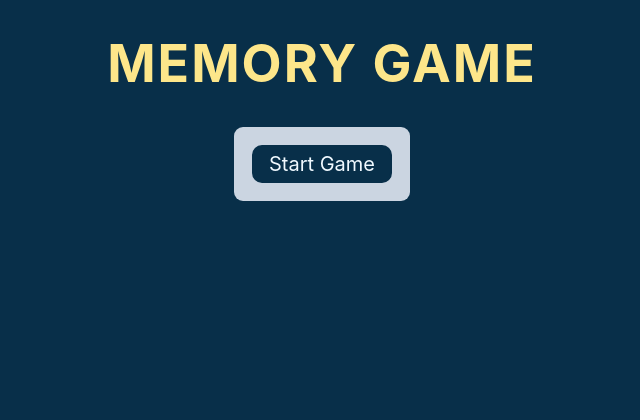
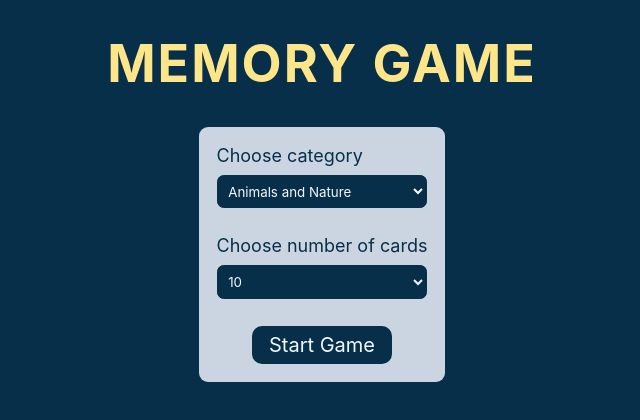
Before and after one commit to rokoworlds/demo-memory-game, a React (Vite) app: page / in a window 1280 px wide. Shown: the top 420 px of the page, without its empty margins (318-958 px from the left). Built offline with nearby package versions, Linux system fonts and the light colour scheme.

Commit message:
add: content and difficulty selectors

```diff
--- a/src/App.jsx
+++ b/src/App.jsx
@@ -6,6 +6,11 @@
 import ErrorCard from "./components/ErrorCard";
 
 function App() {
+
+  const initialFormData = {category: "animals-and-nature", number: 10}
+
+  const [formData, setFormData] = useState(initialFormData)
+
 const [isGameOn, setIsGameOn] = useState(false);
 const [emojiData, setEmojiData] = useState([]);
 const [selectedCards, setSelectedCards] = useState([]);
@@ -27,17 +32,15 @@
   }
 }, [selectedCards])
 
-console.log(isError)
+function handleFormChange(e) {
+  setFormData(prev => ({...prev, [e.target.name] : e.target.value}))
+}
 
 async function startGame(e) {
   e.preventDefault();
 
   try {
-
-    throw new Error('error is OUT bitch!');
-
-
-    const response = await fetch("https://emojihub.yurace.pro/api/all/category/animals-and-nature");
+    const response = await fetch(`https://emojihub.yurace.pro/api/all/category/${formData.category}`);
 
     if (!response.ok) {
       throw new Error('Could not fetch data from API');
@@ -66,7 +69,7 @@
   const max = data.length;
   const randomIndicesArray = [];
 
-  for (let i = 0; i < 5; i++) {
+  for (let i = 0; i < formData.number / 2; i++) {
     const newId = Math.floor(Math.random() * max);
     if (!(newId in randomIndicesArray)) {
       randomIndicesArray.push(newId)
@@ -111,11 +114,12 @@
     setIsError(false)
   }
 
+
   return (
     <>
       <main>
         <h1>Memory Game</h1>
-        {!isGameOn && !isError && <Form handleSubmit={startGame} />}
+        {!isGameOn && !isError && <Form handleSubmit={startGame} handleChange={handleFormChange} />}
 
         {isGameOn && !areAllCardsMatched &&
           <AssistiveTechInfo
--- a/src/components/Form.jsx
+++ b/src/components/Form.jsx
@@ -1,11 +1,42 @@
 import RegularButton from "./RegularButton";
 
-export default function Form({handleSubmit}) {
+export default function Form({handleSubmit, handleChange}) {
     return (
-        <form className="wrapper">
-            <RegularButton handleClick={handleSubmit} >
-                Start Game
-            </RegularButton>
-        </form>
+        <div className="form-container">
+            <form className="wrapper">
+                <div className="form__inner-wrapper">
+                    <label htmlFor="category">Choose category</label>
+                    <select
+                        name="category"
+                        id="category"
+                        onChange={handleChange}
+                        >
+                        <option value="animals-and-nature">Animals and Nature</option>
+                        <option value="food-and-drink">Food-and Drink</option>
+                        <option value="travel-and-places">Travel and Places</option>
+                        <option value="objects">Objects</option>
+                        <option value="symbols">Symbols</option>
+                    </select>
+
+                </div>
+                <div className="form__inner-wrapper">
+                    <label htmlFor="number">Choose number of cards</label>
+                    <select
+                        name="number"
+                        id="number"
+                        onChange={handleChange}
+                        >
+                        <option value="10">10</option>
+                        <option value="20">20</option>
+                        <option value="30">30</option>
+                        <option value="40">40</option>
+                        <option value="50">50</option>
+                    </select>
+                </div>
+                <RegularButton handleClick={handleSubmit}>
+                    Start Game
+                </RegularButton>
+            </form>
+        </div>
     )
 }
```
